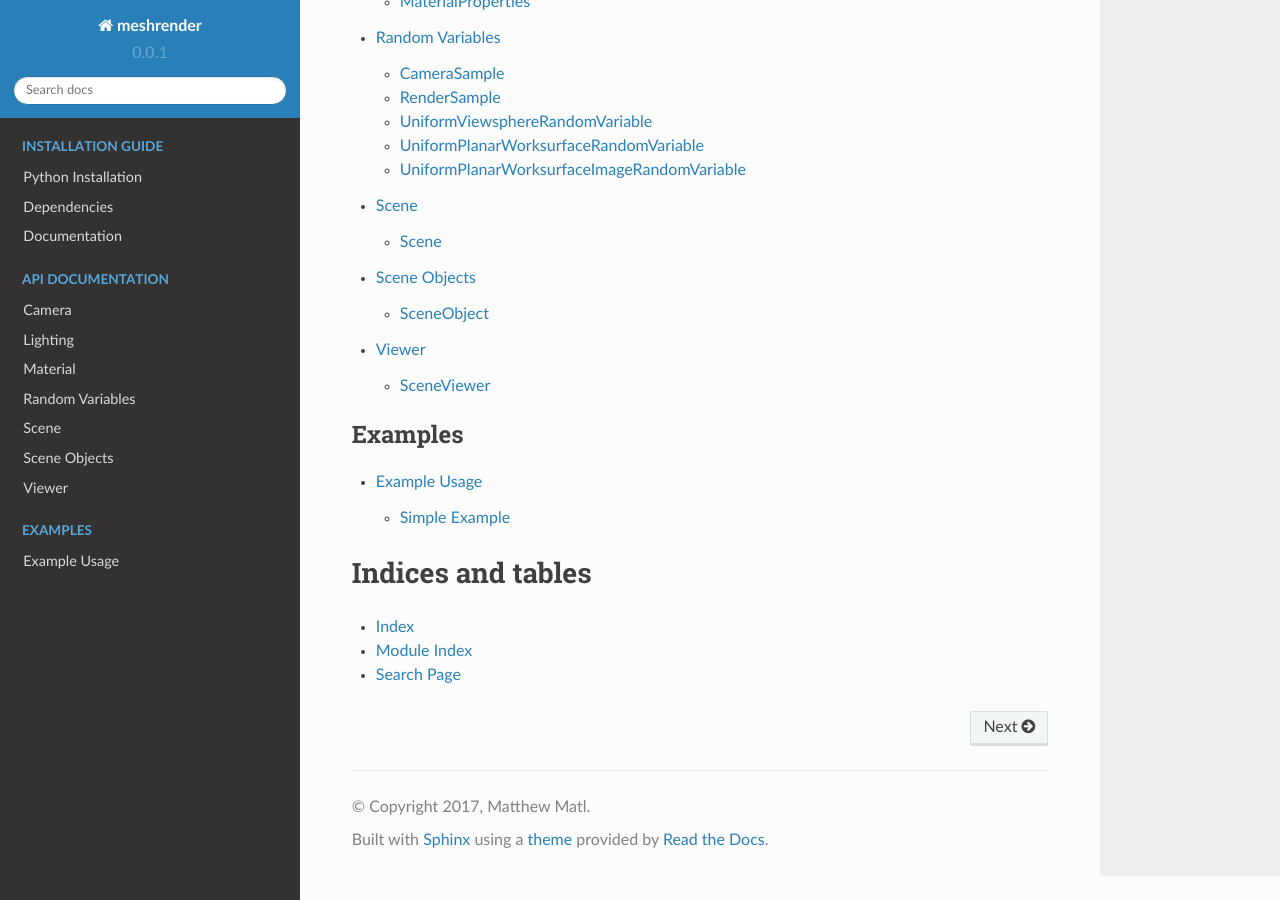
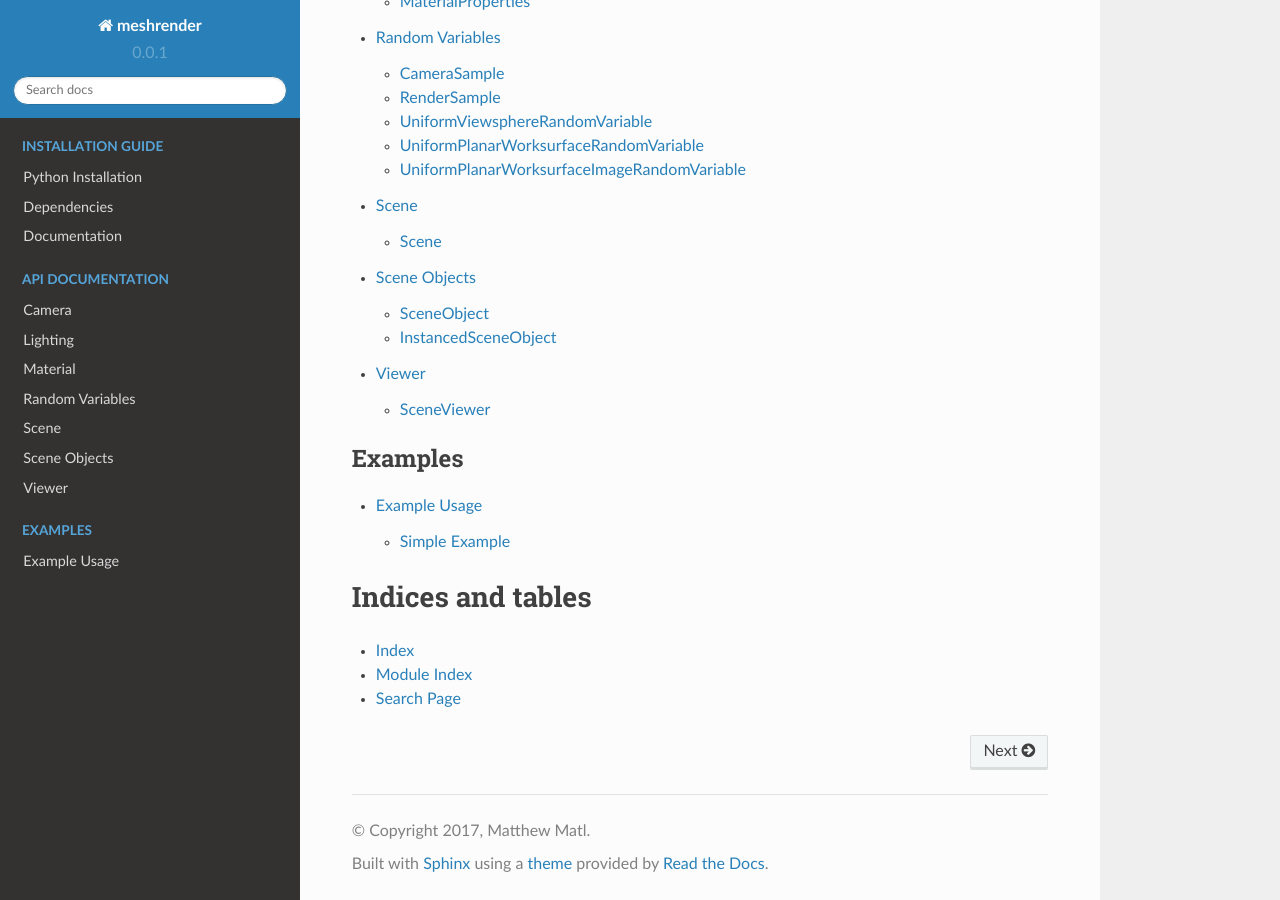
Before and after one commit to BerkeleyAutomation/meshrender, a Sphinx documentation site: the page built from docs/source/index.rst, in a window 1280 px wide and 900 px high, scrolled down 818 px. Built offline with Sphinx 7.4.7 and the Read the Docs theme 2.0.0, drawn with Linux system fonts in a browser that asks for light colours.

Commit message:
Add instanced scene object

```diff
--- a/docs/source/api/sceneobject.rst
+++ b/docs/source/api/sceneobject.rst
@@ -7,3 +7,7 @@ material properties (`MaterialProperties`).
 SceneObject
 ~~~~~~~~~~~
 .. autoclass:: meshrender.SceneObject
+
+InstancedSceneObject
+~~~~~~~~~~~~~~~~~~~~
+.. autoclass:: meshrender.InstancedSceneObject
```
